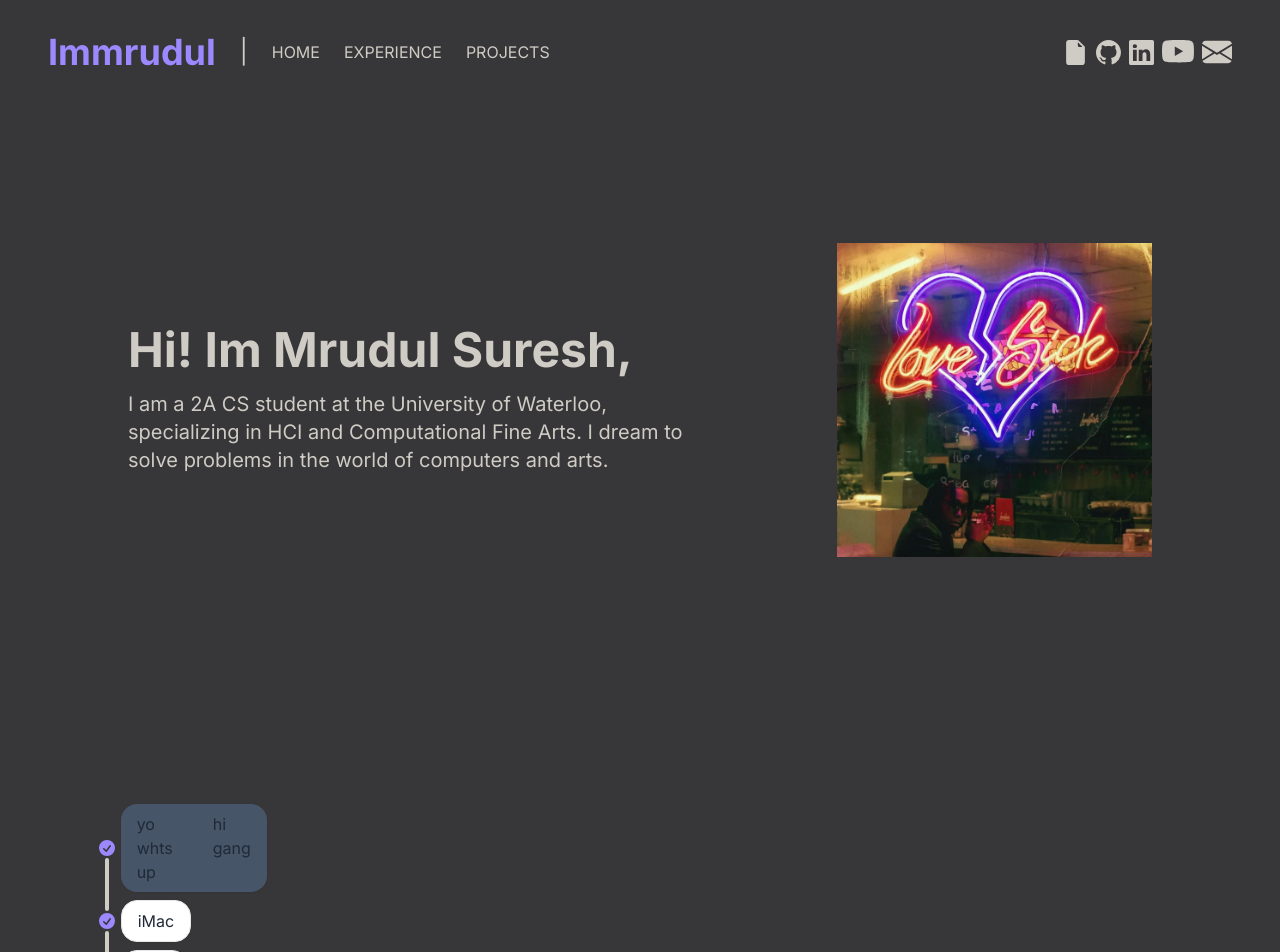
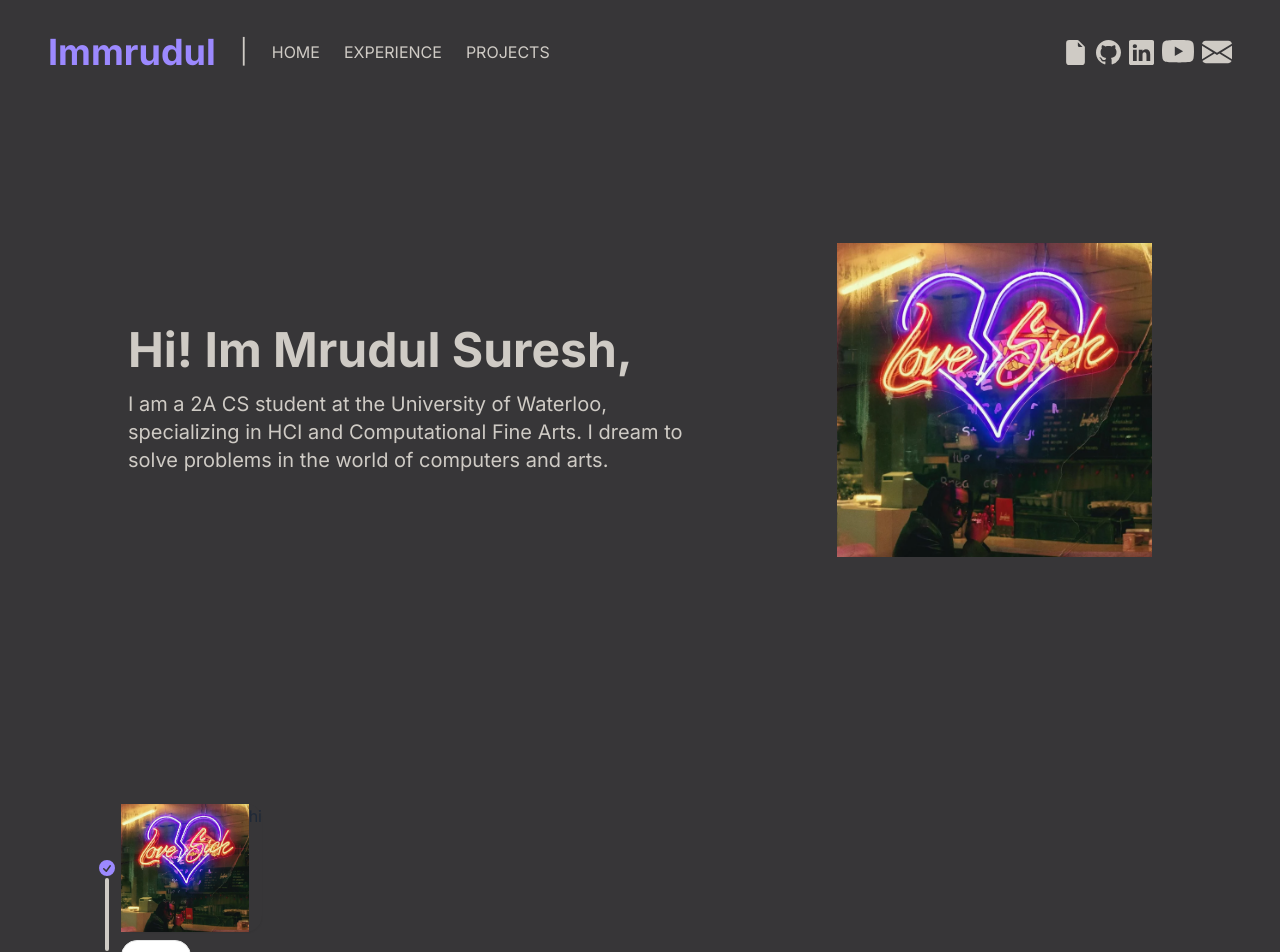
Before and after one commit to Immrudul/mrudul-website, a Next.js app in the folder mrudul-personal-website/: page / in a window 1280 px wide. Shown: the top 952 px of the page. Built offline with nearby package versions, Linux system fonts and the light colour scheme.

Commit message:
added image + text start

```diff
--- a/mrudul-personal-website/src/components/experience/page.tsx
+++ b/mrudul-personal-website/src/components/experience/page.tsx
@@ -1,3 +1,4 @@
+import Image from "next/image";
 export default function Experiences() {
   return (
     <div className="bg-mgray flex justify-start">
@@ -18,10 +19,19 @@ export default function Experiences() {
                 />
               </svg>
             </div>
-            <div className="timeline-end timeline-box bg-slate-600 border-0">
-              <div className="flex space-x-10">
-                <div>yo whts up</div>
-                <div>hi gang</div>
+            <div className="timeline-end timeline-box  border-0 p-0 bg-mgray">
+              <div className="flex">
+                <div className="w-32 h-4w-32 bg-red-200">
+                  {" "}
+                  <Image
+                    src="/Lovesick.png"
+                    alt="image"
+                    width={1000}
+                    height={1000}
+                    className="object-cover w-full aspect-square"
+                  />
+                </div>
+                <div className="">hi</div>
               </div>
             </div>
             <hr className="bg-mwhite" />
```
